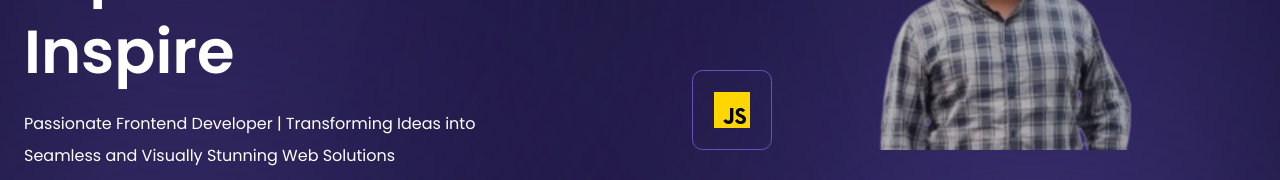
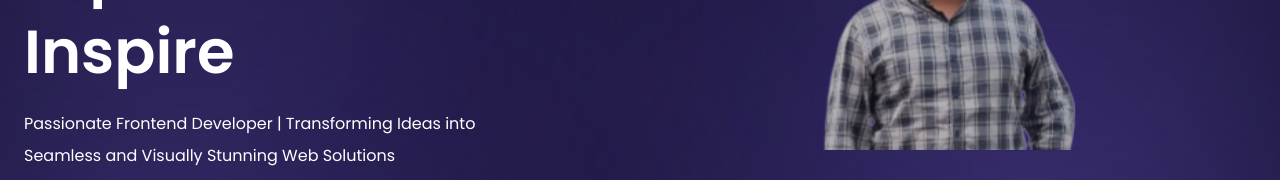
Before and after one commit to sahooaditya/newPortfolio, a React (Create React App) app: page / in a window 1280 px wide. Shown: the part 310-490 px from the top of the page. Built offline with nearby package versions, Linux system fonts and the light colour scheme.

Commit message:
image change

```diff
--- a/src/components/Hero/Hero.js
+++ b/src/components/Hero/Hero.js
@@ -18,9 +18,9 @@ const Hero = () => {
       </div>
       <div className="hero-img">
         <div>
-          <div className="tech-icon">
+          {/* <div className="tech-icon">
             <img src={js} alt="" />
-          </div>
+          </div> */}
           <img src={Logo} alt="" />
         </div>
         <div>
```
